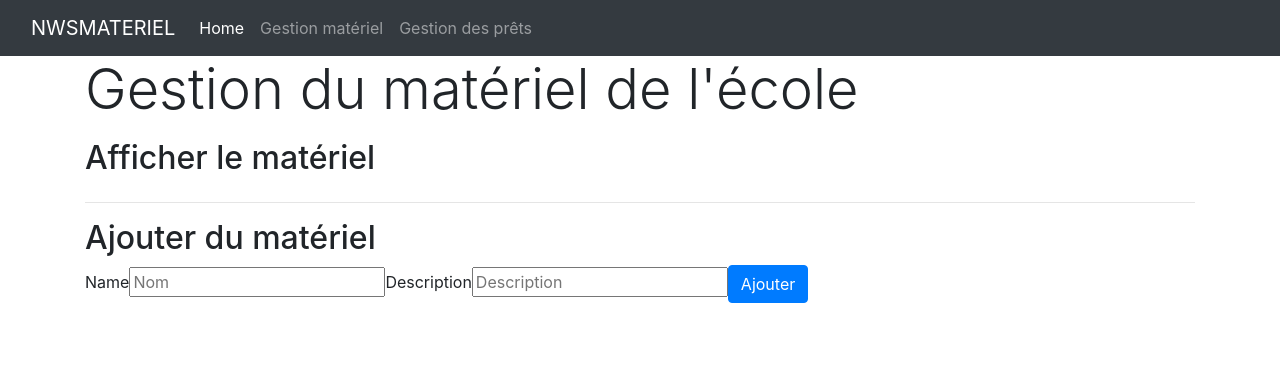
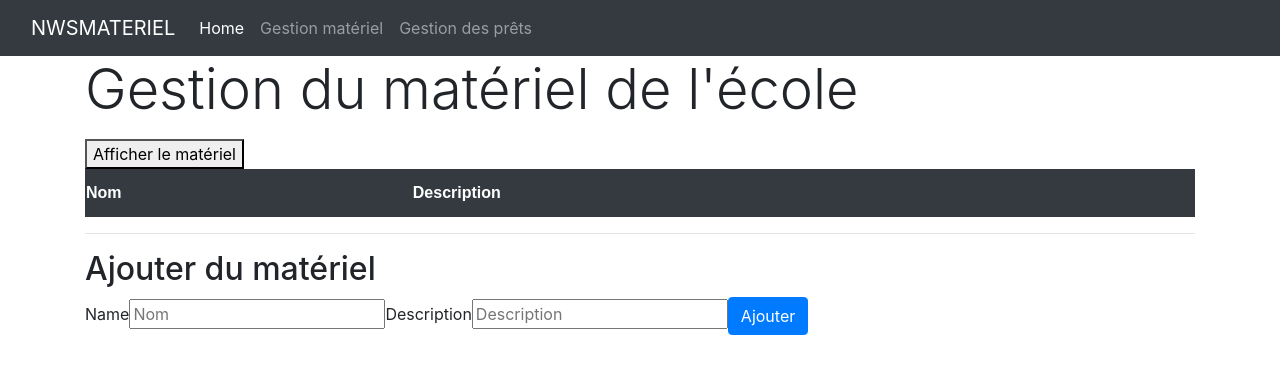
Before and after one commit to EnzoHerichard/nws_inventory, a React (Create React App) app in the folder client/: page /gestion_materiel in a window 1280 px wide. Shown: the top 374 px of the page. Built offline with nearby package versions, Linux system fonts and the light colour scheme.

Commit message:
feat: getmaterials

```diff
--- a/client/src/Pages/materiel.js
+++ b/client/src/Pages/materiel.js
@@ -1,8 +1,11 @@
 import { useState } from "react";
+import "../assets/style.css";
 
 function GestionMaterial() {
     const [name, setName] = useState('');
     const [description, setDescription] = useState('');
+
+    const [materialsList, setMaterialsList] = useState([]);
 
     const addMaterial = () => {
         fetch('http://localhost:3001/create', {
@@ -15,12 +18,13 @@ function GestionMaterial() {
 
         })
     };
-    const getMateriel = () => {
-        fetch('http://localhost:3001/', {
+
+    const getMaterials = () => {
+        fetch('http://localhost:3001/materials', {
             method: 'GET',
             headers: { "Content-Type": "application/json" },
-            body: JSON.stringify({ name: name, description: description })
-        })
+        }).then(response => response.json())
+        .then(response => setMaterialsList(response))
     }
     return (
         <div className="container">
@@ -32,7 +36,24 @@ function GestionMaterial() {
             </div>
             <div className="row">
                 <div className="col-md-12">
-                    <h2>Afficher le matériel</h2>
+                    <button onClick={getMaterials}>Afficher le matériel</button>
+                    <table>
+                                <tbody>
+                                <tr>
+                                    <th>Nom</th>
+                                    <th>Description</th>
+                                </tr>
+                    {materialsList.map((val,key)=> {
+                        return (
+                                <tr>
+                                    <td>{val.name}</td>
+                                    <td>{val.description}</td>
+                                </tr>
+
+                        );
+                    })}
+                    </tbody>
+                    </table>
                 </div>
             </div>
             <hr></hr>
--- /dev/null
+++ b/client/src/assets/style.css
@@ -0,0 +1,22 @@
+table {
+    font-family: Arial, Helvetica, sans-serif;
+    border-collapse: collapse;
+    width: 100%;
+}
+
+table td, #customers th {
+    border: 1px solid #ddd;
+    padding: 8px;
+}
+
+table tr:nth-child(even){background-color: #f2f2f2;}
+
+table tr:hover {background-color: #ddd;}
+
+table th {
+    padding-top: 12px;
+    padding-bottom: 12px;
+    text-align: left;
+    background-color: #343a40;
+    color: white;
+  }
```
Also changed, not shown: 2 other files (tests, documents, lock files or other folders). Lines whose indentation alone changed are shown as unchanged.
